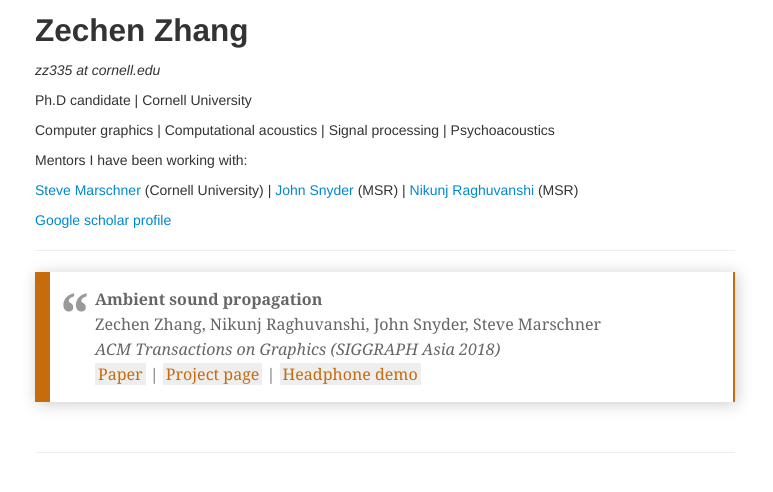
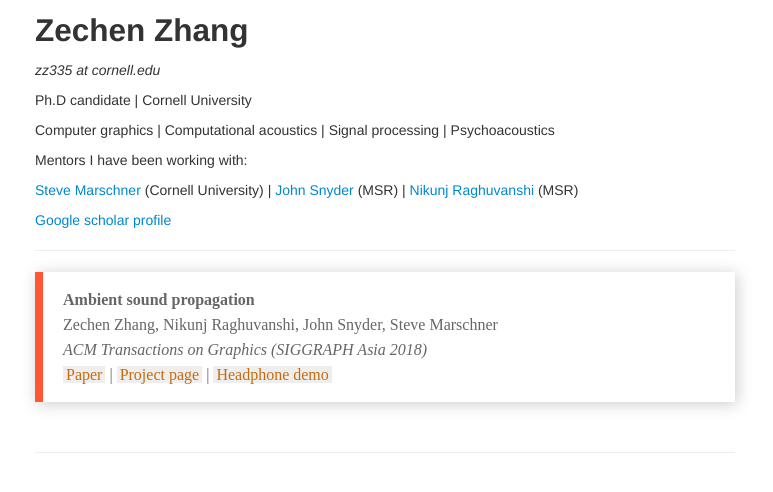
Before and after one commit to ZechenZ/zechenz.github.com, a Jekyll site: the page built from index.md, in a window 1280 px wide. Shown: the top 492 px of the page, without its empty margins (255-1028 px from the left). Built offline with Jekyll 4.4.1, drawn with Linux system fonts in a browser that asks for light colours; our own code applies the rules of GitHub Pages for plain Markdown files.

Commit message:
format block quote style

```diff
--- a/assets/themes/twitter/css/kbroman.css
+++ b/assets/themes/twitter/css/kbroman.css
@@ -34,24 +34,24 @@ blockquote{
   box-shadow: 2px 2px 15px #ccc;
 }
 
-blockquote::before{
-  content: "\201C"; /*Unicode for Left Double Quote*/
+blockquote{
+  display:block;
+  background: #fff;
+  padding: 15px 20px 15px 20px;
+  margin: 0 0 20px;
+  position: relative;
 
   /*Font*/
-  font-family: Georgia, serif;
-  font-size: 60px;
-  font-weight: bold;
-  color: #999;
+  font-family: "Times New Roman";
+  font-size: 16px;
+  line-height: 1.2;
+  color: #666;
+  text-align: justify;
 
-  /*Positioning*/
-  position: absolute;
-  left: 10px;
-  top:5px;
-}
+  /*Borders - (Optional)*/
+  border-left: 8px solid #FF5733;
+  border-right: 0px solid #FF5733;
 
-blockquote::after{
-  /*Reset to make sure*/
-  content: "";
 }
 
 blockquote a{
```
